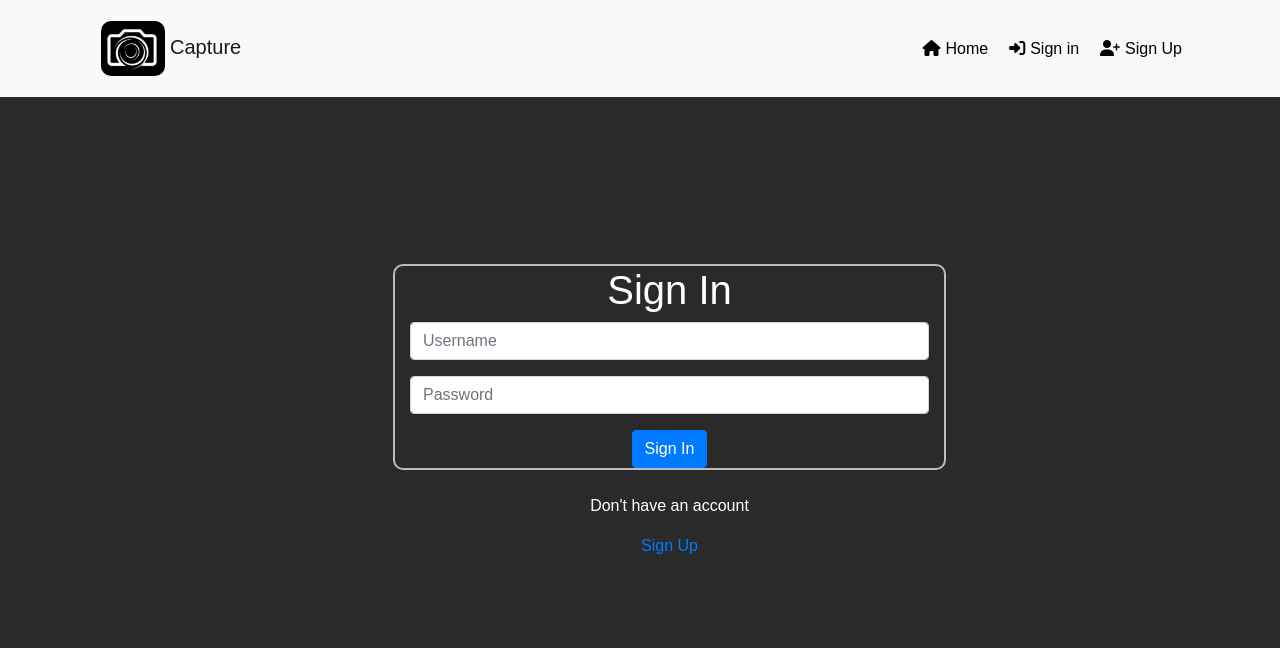
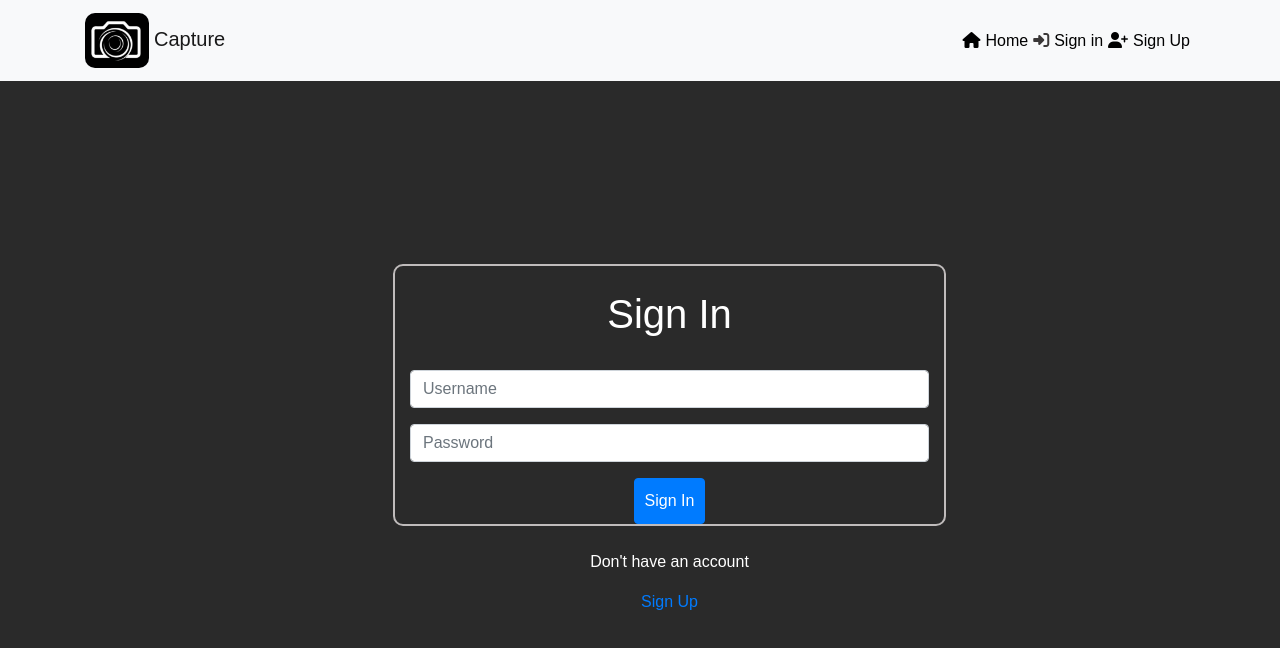
Before and after one commit to AsmaaAamir/CI_P5_CAPTURE, a React (Create React App) app: page /signin in a window 1280 px wide. Shown: the top 648 px of the page. Built offline with nearby package versions, Linux system fonts and the light colour scheme; a web font is replaced by a local one.

Commit message:
fixed nab bar links

```diff
--- a/src/componets/NavBar.js
+++ b/src/componets/NavBar.js
@@ -1,7 +1,10 @@
 import React from "react";
-import { Navbar, Nav, Container, NavLink} from "react-bootstrap";
+import { Navbar, Nav, Container} from "react-bootstrap";
 import logo from "../../src/assets/new_logo.png";
 import styles from "../../src/style/NavBar.module.css";
+import { NavLink } from "react-router-dom";
+
+
 
 
 const NavBar = () => {
--- a/src/pages/auth/SignInForm.js
+++ b/src/pages/auth/SignInForm.js
@@ -41,7 +41,9 @@ function SignInForm(){
         <Row className={styles.Row}>
             <Col className="my-auto py-2 p-md-2" md={6}>
                 <Container className={styles.Content}>
+                    <br/>
                     <h1 className={styles.Header}>Sign In</h1>
+                    <br/>
                     <Form onSubmit={handleSubmit}>
                     <Form.Group controlId="username">
                         <Form.Label className="d-none">Username:</Form.Label>
@@ -83,12 +85,13 @@ function SignInForm(){
                         {message}
                     </Alert>
                     ))}
+                    <br/>
                     </Form>
                 </Container>
                 <br/>
                 <Container>
                         <p>Don't have an account </p>
-                        <Link clasName={styles.Link} to="/signup">
+                        <Link className={styles.Link} to="/signup">
                             <span>Sign Up</span>
                       </Link>
                 </Container>
--- a/src/pages/auth/SignUpForm.js
+++ b/src/pages/auth/SignUpForm.js
@@ -103,7 +103,7 @@ function SignUpForm(){
                 <br/>
                 <Container >
                         <p> Already have an account</p>
-                        <Link clasName={styles.Link} to="/signin">
+                        <Link className={styles.Link} to="/signin">
                            <span>Sign In</span>
                         </Link>
                 </Container>
--- a/src/style/SignInUp.module.css
+++ b/src/style/SignInUp.module.css
@@ -23,3 +23,6 @@
     cursor: pointer;
     transform: scale(1.3);
 }
+.Button{
+    padding: 10px;
+}
```
Also changed, not shown: src/App.js (+5 -5 lines).
